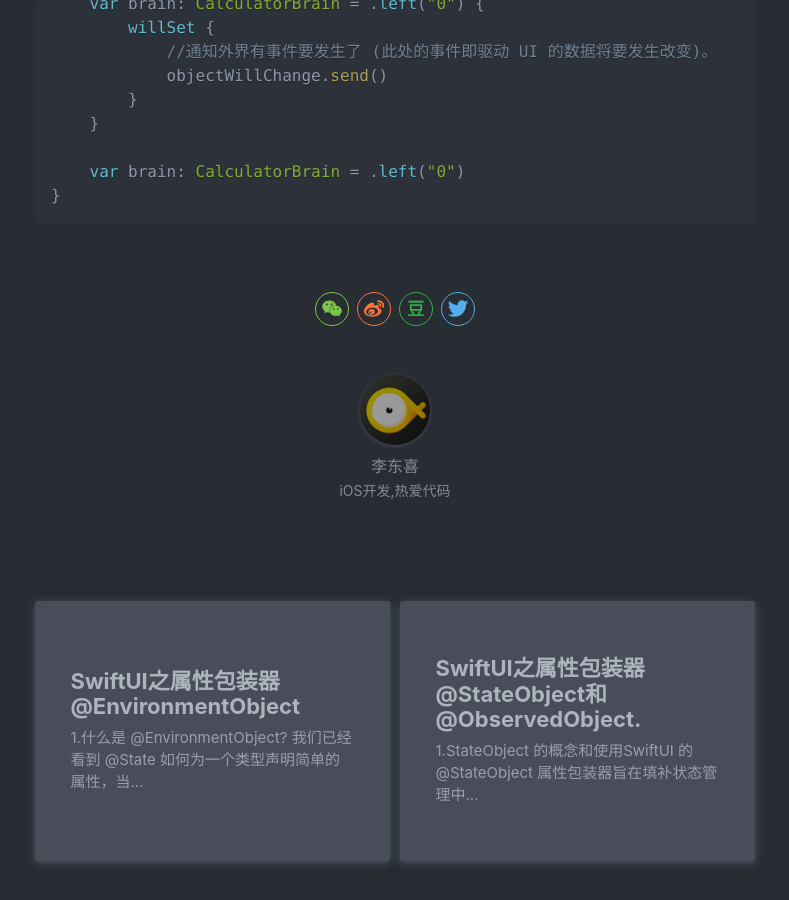
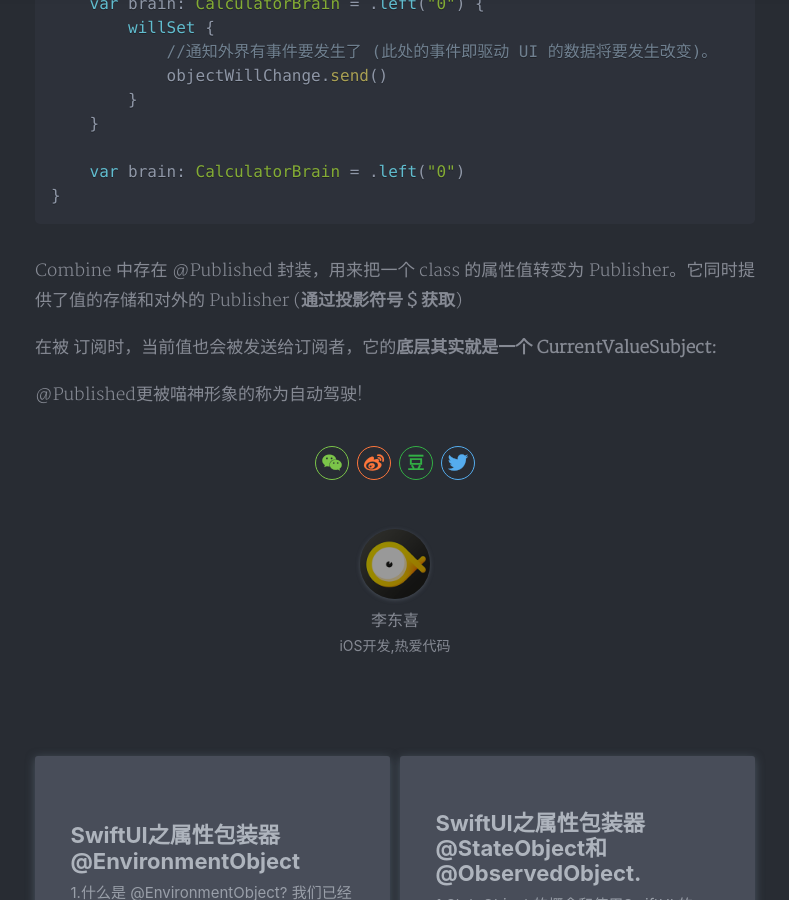
Before and after one commit to dongxiexidu/dongxiexidu.github.com, a Jekyll site: the page built from _posts/2021-07-03-SwiftUI之属性包装器@Published.md, in a window 1280 px wide and 900 px high, scrolled down 821 px. Shown: the whole window, without its empty margins (245-1034 px from the left). Built offline with Jekyll 4.4.1, drawn with Linux system fonts in a browser that asks for light colours; nearby versions of some CDN libraries; a style sheet for code colours, icons or effects is not loaded.

Commit message:
Update 2021-07-03-SwiftUI之属性包装器@Published.md

````diff
--- a/_posts/2021-07-03-SwiftUI之属性包装器@Published.md
+++ b/_posts/2021-07-03-SwiftUI之属性包装器@Published.md
@@ -31,3 +31,9 @@ class CalculatorModel: ObservableObject {
     var brain: CalculatorBrain = .left("0")
 }
 ```
+
+Combine 中存在 @Published 封装，用来把一个 class 的属性值转变为 Publisher。它同时提供了值的存储和对外的 Publisher (**通过投影符号 $ 获取**)
+
+在被 订阅时，当前值也会被发送给订阅者，它的**底层其实就是一个 CurrentValueSubject:**
+
+@Published更被喵神形象的称为自动驾驶!
````
